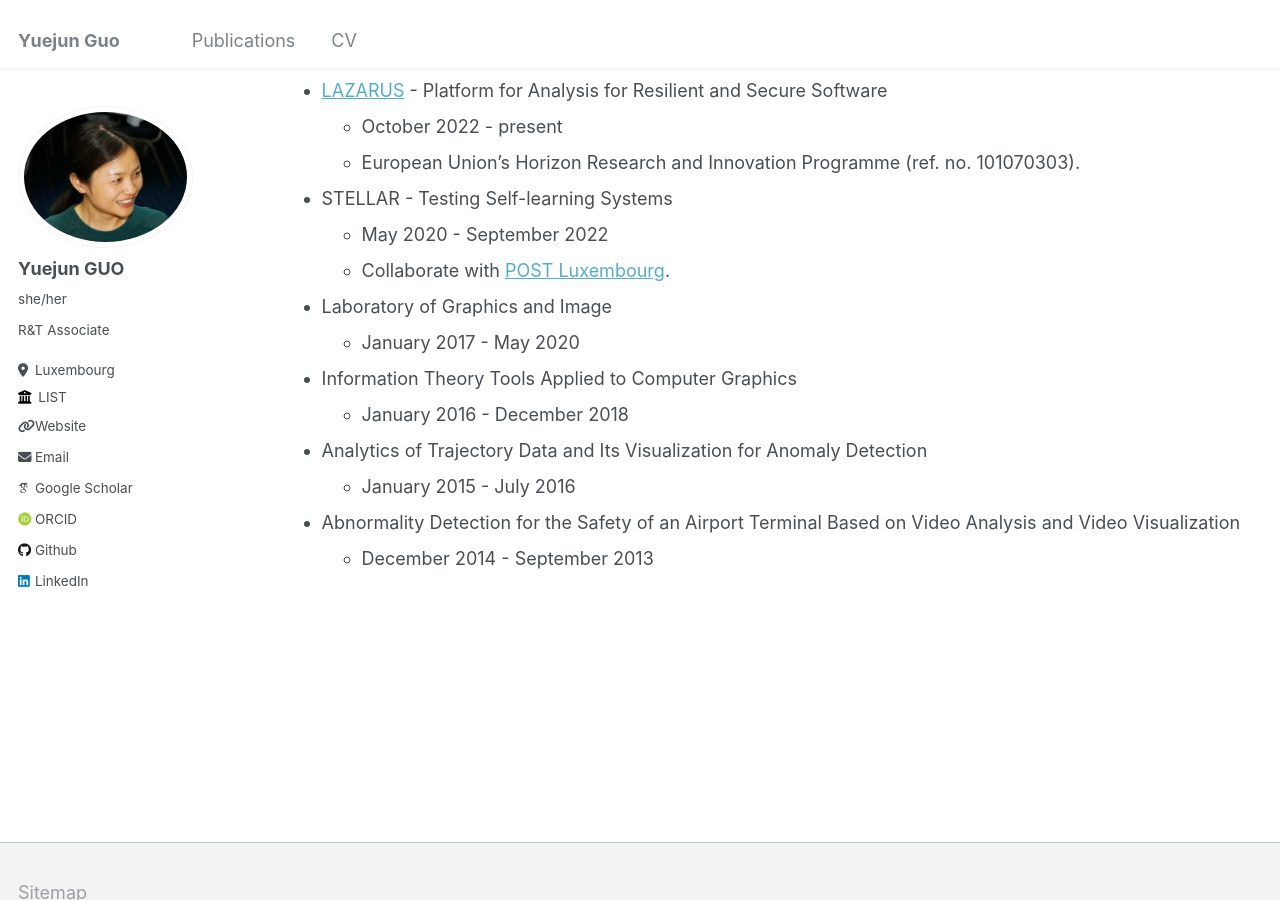
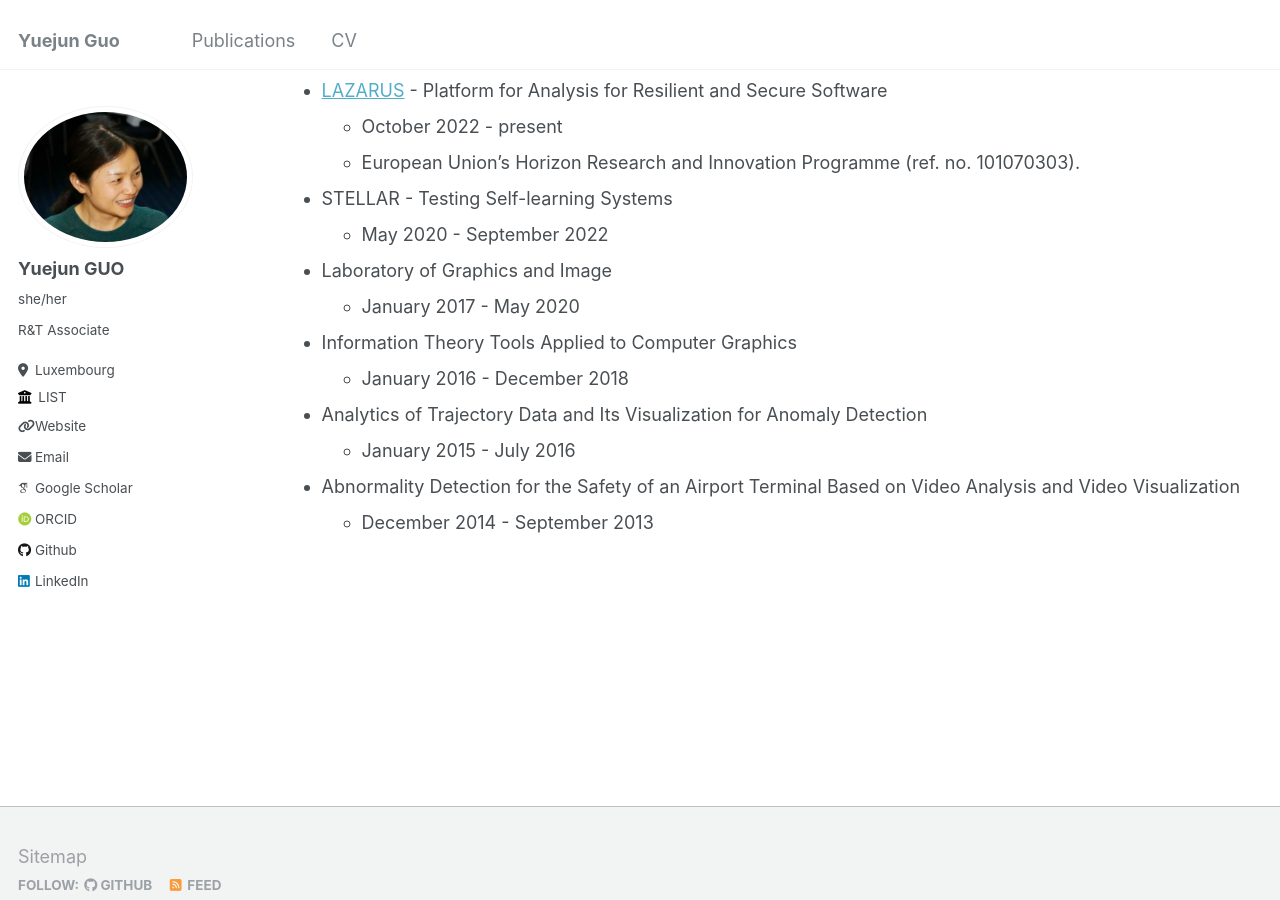
Before and after one commit to Yuejun-GUO/yuejun-guo.github.io, a Jekyll site: the page built from _pages/cv.md, in a window 1280 px wide and 900 px high, scrolled down 1194 px. Built offline with Jekyll 4.4.1, drawn with Linux system fonts in a browser that asks for light colours; some web fonts are replaced.

Commit message:
Update cv.md

```diff
--- a/_pages/cv.md
+++ b/_pages/cv.md
@@ -57,7 +57,6 @@ Projects
 
 * STELLAR - Testing Self-learning Systems
   * May 2020 - September 2022
-  * Collaborate with [POST Luxembourg](https://www.post.lu/).
 
 * Laboratory of Graphics and Image
   * January 2017 - May 2020
```
